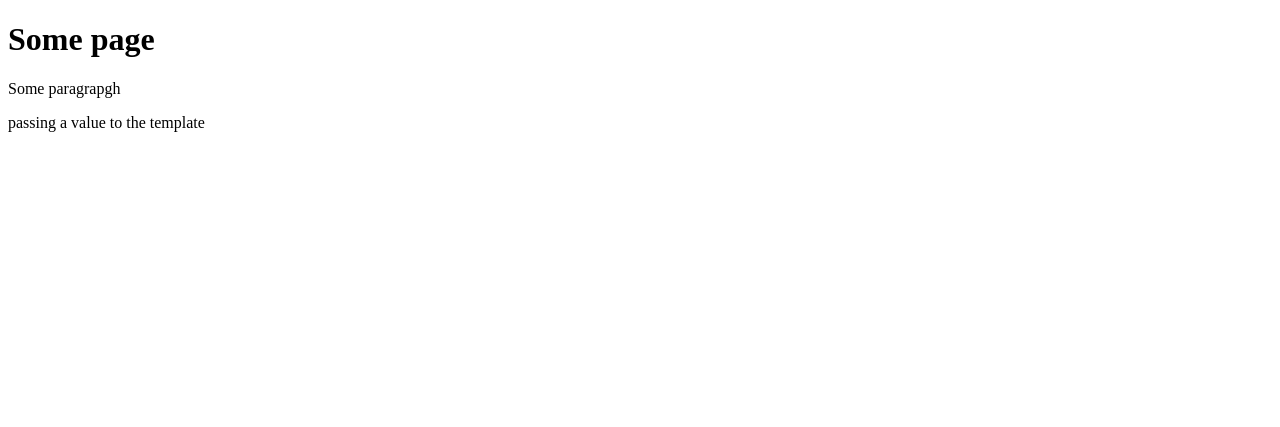
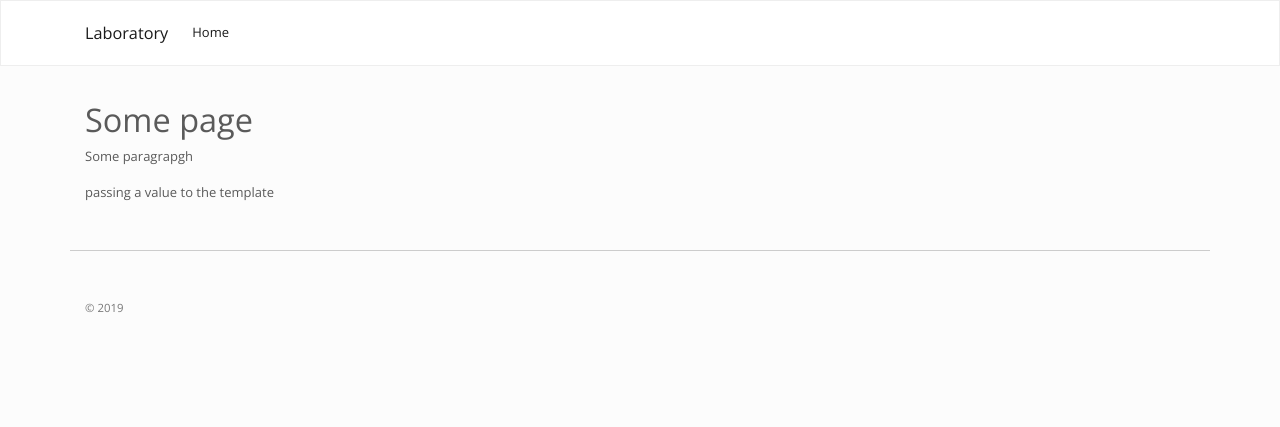
Before and after one commit to horosin/django-crash-course, a Django app: page /samples/other in a window 1280 px wide. Shown: the top 427 px of the page. Run offline with Django 3.2, Linux system fonts and the light colour scheme; some libraries are stand-ins or nearby versions.

Commit message:
Basic template

```diff
--- a/app/lab/settings.py
+++ b/app/lab/settings.py
@@ -55,7 +55,7 @@ ROOT_URLCONF = 'lab.urls'
 TEMPLATES = [
     {
         'BACKEND': 'django.template.backends.django.DjangoTemplates',
-        'DIRS': [os.path.join(BASE_DIR, 'templates')],
+        'DIRS': [],
         'APP_DIRS': True,
         'OPTIONS': {
             'context_processors': [
--- /dev/null
+++ b/app/samples/static/css/main.css
@@ -0,0 +1,5 @@
+body {
+  padding-top: 100px;
+  padding-bottom: 3rem;
+  color: #5a5a5a;
+}
--- /dev/null
+++ b/app/samples/templates/base.html
@@ -0,0 +1,61 @@
+{% load static %}
+<!doctype html>
+<html lang="en">
+
+<head>
+  <meta charset="utf-8">
+  <meta name="viewport" content="width=device-width, initial-scale=1, shrink-to-fit=no">
+  <meta name="description" content="">
+  <title>Laboratory</title>
+
+  <!-- Bootstrap core CSS -->
+  <link rel="stylesheet" href="https://stackpath.bootstrapcdn.com/bootswatch/4.3.1/simplex/bootstrap.min.css">
+  <!-- Custom styles for this template -->
+  <link href="{% static 'css/main.css' %}" rel="stylesheet">
+</head>
+
+<body>
+  <header>
+    <nav class="navbar navbar-expand-md fixed-top  navbar-light bg-light">
+      <div class="container">
+        <a class="navbar-brand" href="#">Laboratory</a>
+        <button class="navbar-toggler" type="button" data-toggle="collapse" data-target="#navbarCollapse"
+          aria-controls="navbarCollapse" aria-expanded="false" aria-label="Toggle navigation">
+          <span class="navbar-toggler-icon"></span>
+        </button>
+        <div class="collapse navbar-collapse" id="navbarCollapse">
+          <ul class="navbar-nav mr-auto">
+            <li class="nav-item active">
+              <a class="nav-link" href="#">Home <span class="sr-only">(current)</span></a>
+            </li>
+          </ul>
+        </div>
+      </div>
+    </nav>
+  </header>
+
+  <main role="main">
+    {% block content %}{% endblock content %}
+  </main>
+
+  <footer class="pt-4 my-md-5 pt-md-5 border-top container">
+    <div class="row">
+      <div class="col-12 col-md">
+        <small class="d-block mb-3 text-muted">&copy; 2019</small>
+      </div>
+    </div>
+  </footer>
+  </div>
+
+  <script src="https://code.jquery.com/jquery-3.3.1.slim.min.js"
+    integrity="sha384-q8i/X+965DzO0rT7abK41JStQIAqVgRVzpbzo5smXKp4YfRvH+8abtTE1Pi6jizo"
+    crossorigin="anonymous"></script>
+  <script src="https://cdnjs.cloudflare.com/ajax/libs/popper.js/1.14.7/umd/popper.min.js"
+    integrity="sha384-UO2eT0CpHqdSJQ6hJty5KVphtPhzWj9WO1clHTMGa3JDZwrnQq4sF86dIHNDz0W1"
+    crossorigin="anonymous"></script>
+  <script src="https://stackpath.bootstrapcdn.com/bootstrap/4.3.1/js/bootstrap.min.js"
+    integrity="sha384-JjSmVgyd0p3pXB1rRibZUAYoIIy6OrQ6VrjIEaFf/nJGzIxFDsf4x0xIM+B07jRM"
+    crossorigin="anonymous"></script>
+</body>
+
+</html>
--- a/app/samples/templates/samples/other.html
+++ b/app/samples/templates/samples/other.html
@@ -2,8 +2,10 @@
 
 {% block content %}
 
-<h1>Some page</h1>
-<p>Some paragrapgh</p>
-<p>{{ test }}</p>
+<div class="container">
+    <h1>Some page</h1>
+    <p>Some paragrapgh</p>
+    <p>{{ test }}</p>
+</div>
 
 {% endblock content %}
--- a/app/templates/base.html
+++ /dev/null
@@ -1,14 +0,0 @@
-<!DOCTYPE html>
-<html>
-
-<head></head>
-
-<body>
-
-{% block content %}
-
-{% endblock content %}
-
-</body>
-
-</html>
```
